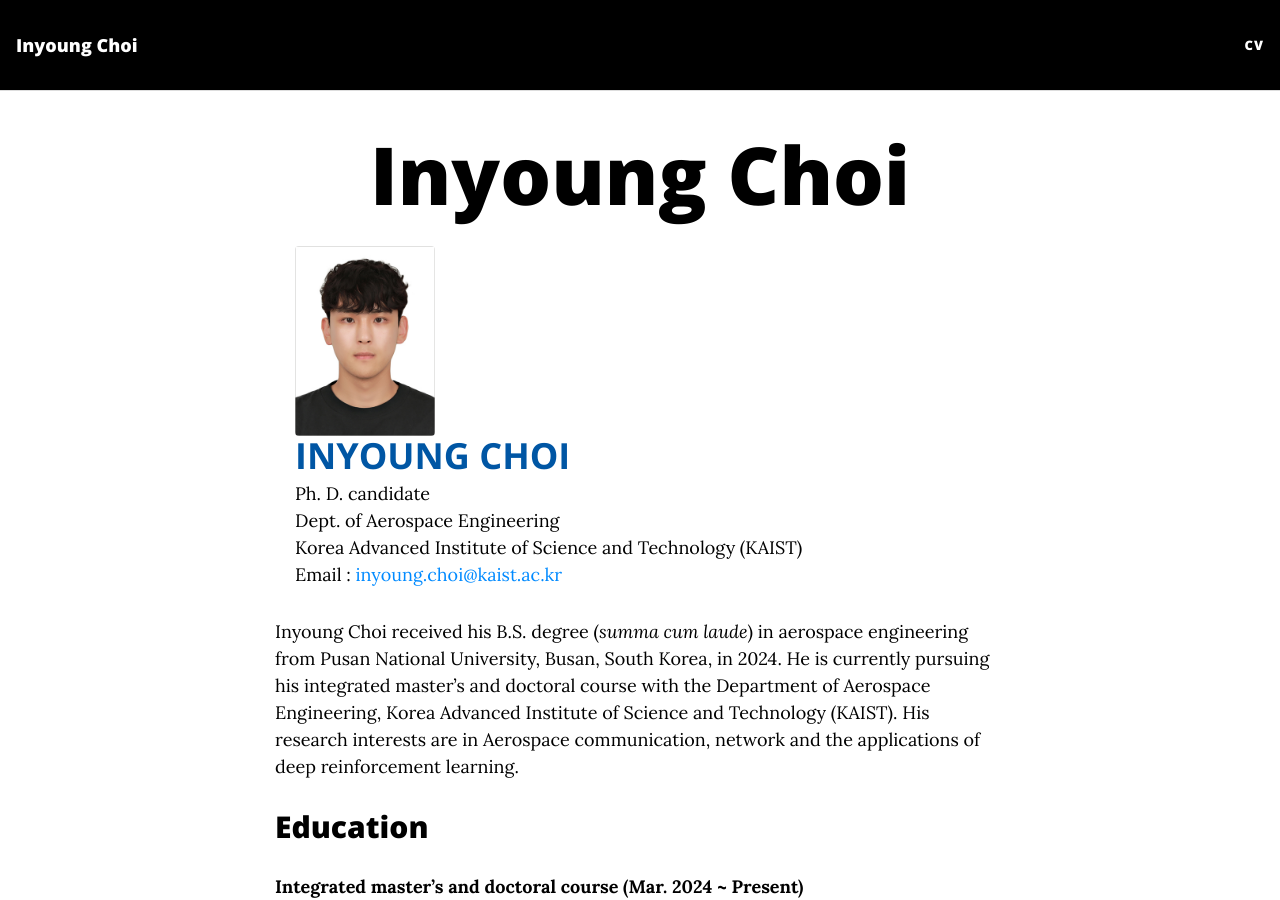
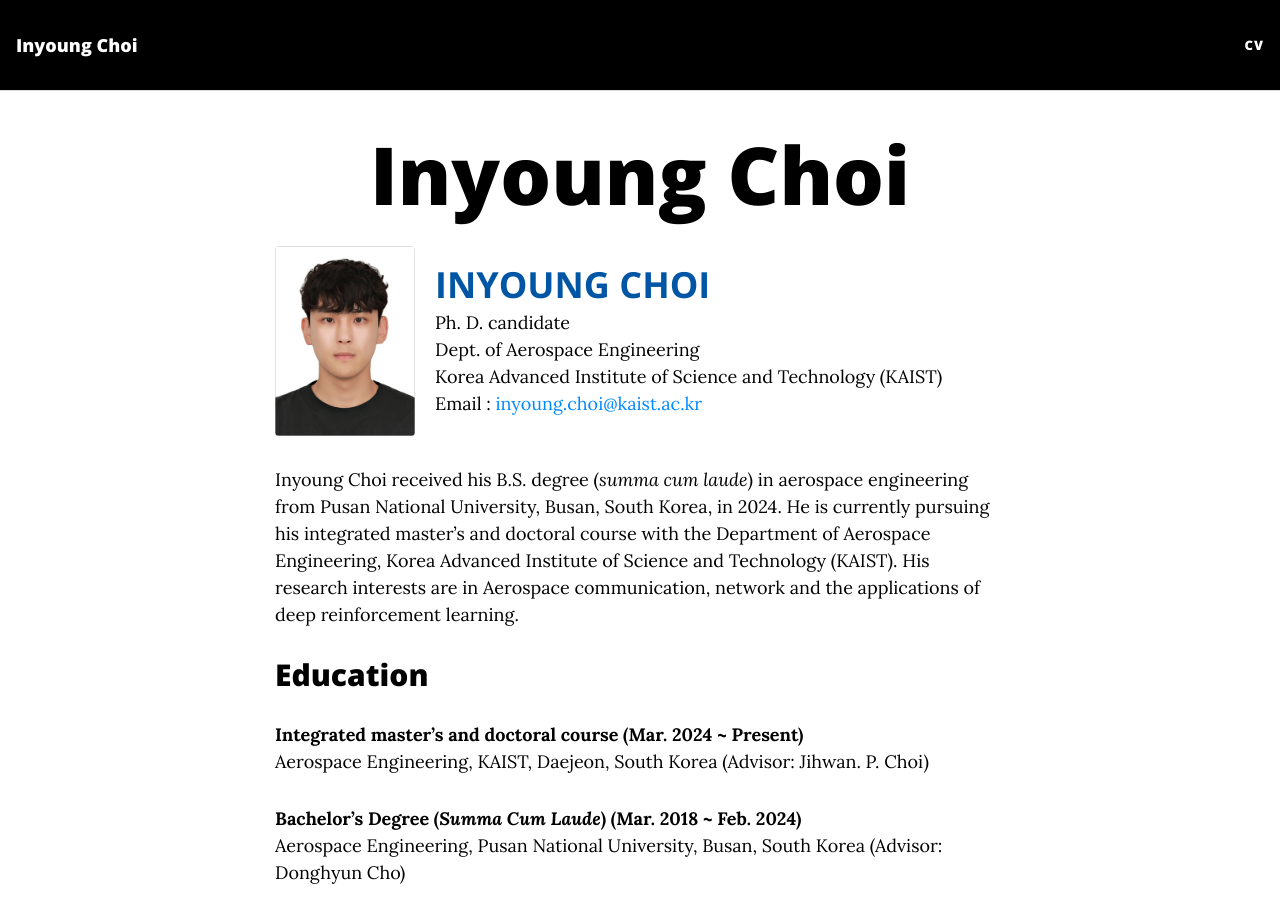
Before and after one commit to InyoungChoi-acai/InyoungChoi-acai.github.io, a Jekyll site: the page built from index.md, in a window 1280 px wide and 900 px high. Built offline with Jekyll 4.4.1, drawn with Linux system fonts in a browser that asks for light colours; nearby versions of some CDN libraries; the list of posts is cut into pages by our own code.

Commit message:
Update index.md

```diff
--- a/index.md
+++ b/index.md
@@ -3,7 +3,7 @@
 title: "Inyoung Choi"
 ---
 
-<div style="margin: 0 auto; padding: 0 20px;">
+<div style="display: flex; align-items: center; gap: 20px;">
 
   <img src="/assets/img/최인영.jpg" alt="Choi, Inyoung" style="width: 140px; height: 190px; border-radius: 4px;">
 
```
